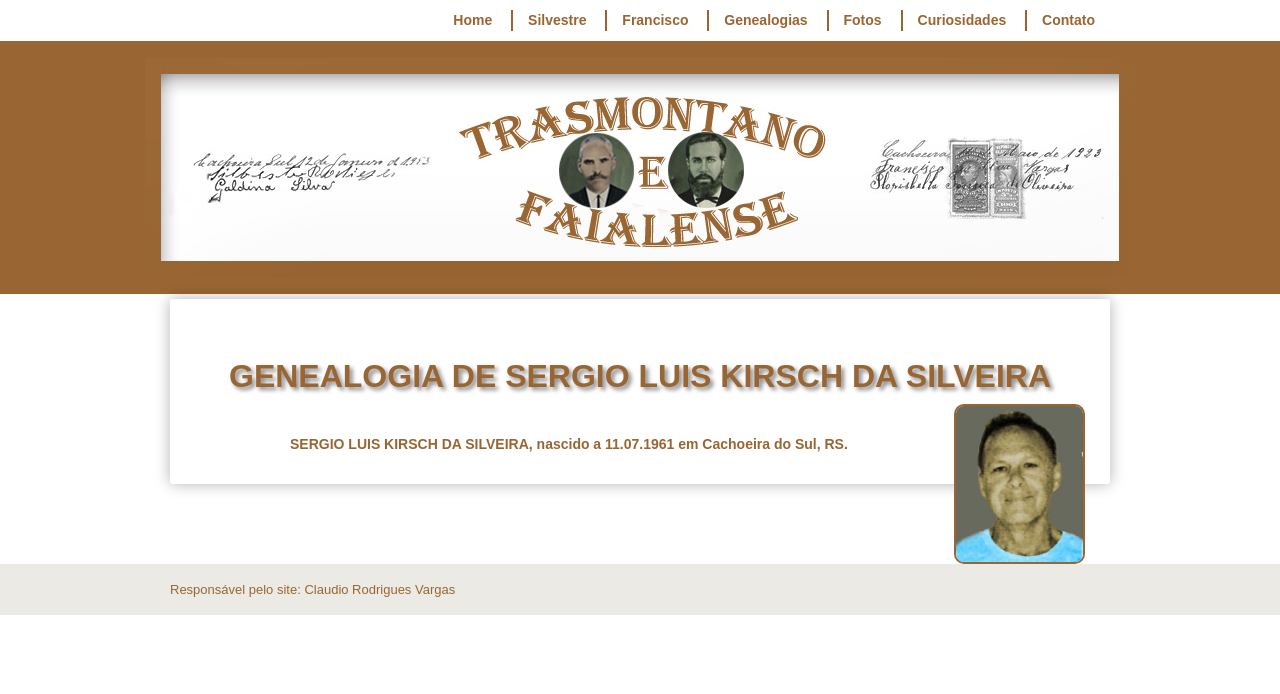
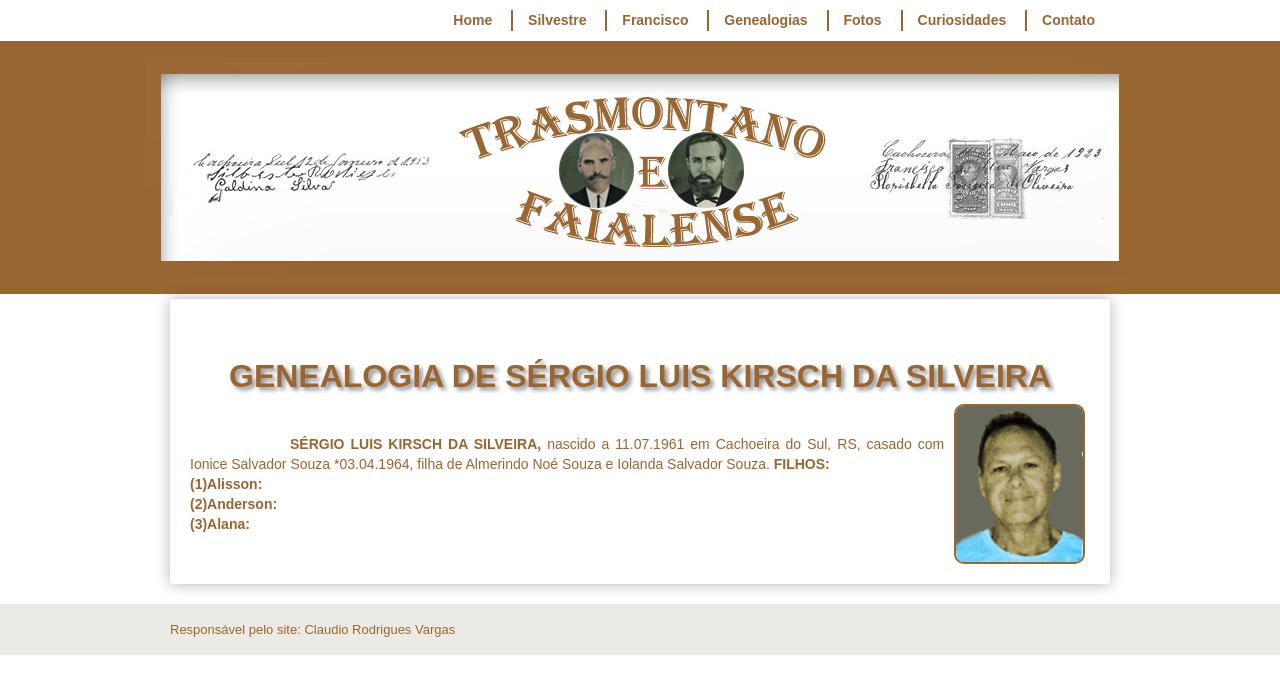
Before and after one commit to claudiovargas1955/claudiovargas1955.github.io, a Jekyll site: the page built from _pages/genealogia-de-sergio-luis-kirsch-da-silveira.html, in a window 1280 px wide. Shown: the top 694 px of the page. Built offline with Jekyll 4.4.1, drawn with Linux system fonts in a browser that asks for light colours; some web fonts are replaced.

Commit message:
Update genealogia-de-sergio-luis-kirsch-da-silveira.html

```diff
--- a/_pages/genealogia-de-sergio-luis-kirsch-da-silveira.html
+++ b/_pages/genealogia-de-sergio-luis-kirsch-da-silveira.html
@@ -94,7 +94,12 @@ details[open] summary {color:#996633;
 
 </style>
 
-<h1>GENEALOGIA DE SERGIO LUIS KIRSCH DA SILVEIRA</h1>
+<h1>GENEALOGIA DE SÉRGIO LUIS KIRSCH DA SILVEIRA</h1>
 <p><img class="dir" style="float:right"; src="/images/FOTO SÉRGIO.jpg" height="160px"; title="Sergio";/><br>
-<b><p style="text-indent:100px";/>SERGIO LUIS KIRSCH DA SILVEIRA, nascido a 11.07.1961 em Cachoeira do Sul, RS.
+<b><p style="text-indent:100px";/>SÉRGIO LUIS KIRSCH DA SILVEIRA,</b> nascido a 11.07.1961 em Cachoeira do Sul, RS, casado com
+Ionice Salvador Souza *03.04.1964, filha de Almerindo Noé Souza e Iolanda Salvador Souza. <b>FILHOS: </b><br>
+  <b>(1)Alisson: </b><br>
+  <b>(2)Anderson: </b><br>
+  <b>(3)Alana: </b><br><br>
+
 </p>
```
